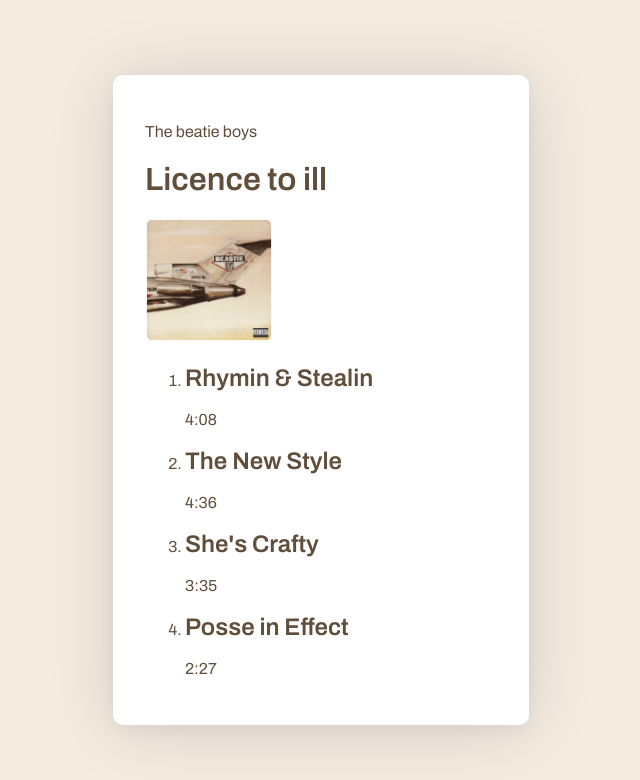
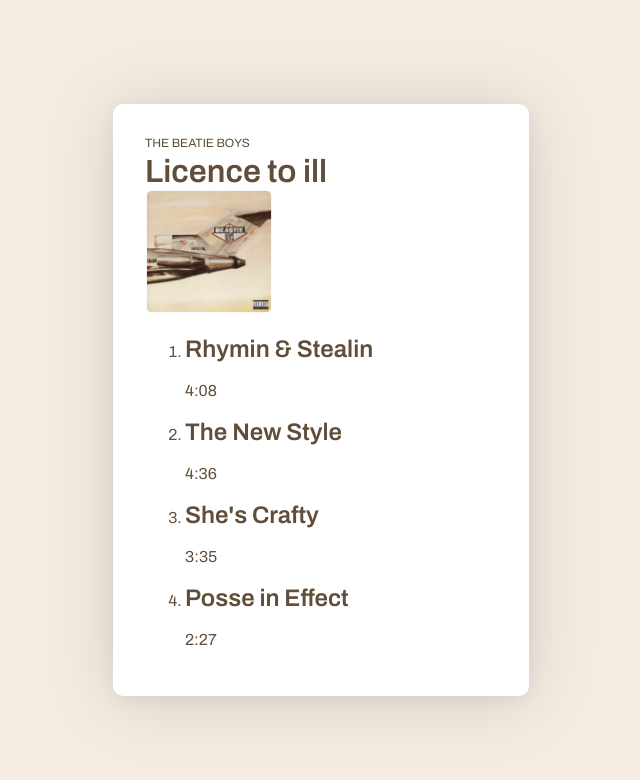
Before and after one commit to shinze/exo-licence-to-ill, a plain HTML site: page index.html in a window 1280 px wide. Shown: the whole page, without its empty margins (319-959 px from the left). Drawn offline with Linux system fonts and the light colour scheme.

Commit message:
Header OK
- Style nom artiste;
- Style nom album;
- Style header OK

```diff
--- a/style.css
+++ b/style.css
@@ -30,6 +30,23 @@ body {
   max-width: 40rem;
 }
 
+/* App header */
+.header {
+  margin-bottom: 1rem;
+}
+
+.header-artist-name {
+  margin: 0;
+  padding: 0;
+  text-transform: uppercase;
+  font-size: .75rem;
+  margin-bottom: .25rem;
+}
+
+.header-title {
+  font-weight: 600;
+  margin: 0;
+}
 
 .header-cover {
   width: 8rem;
```
